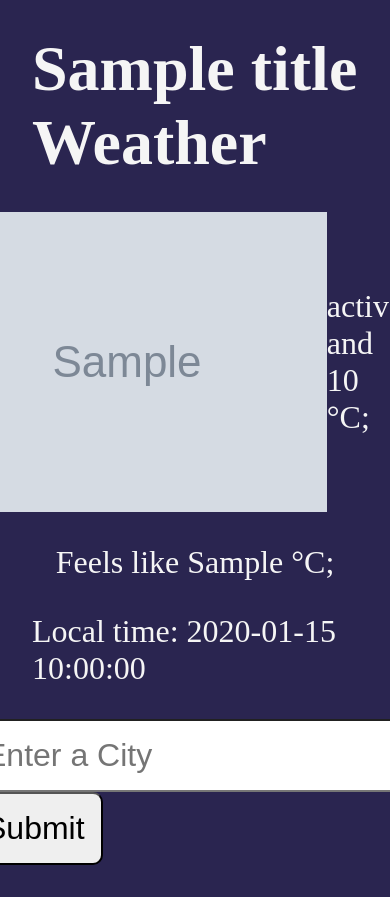
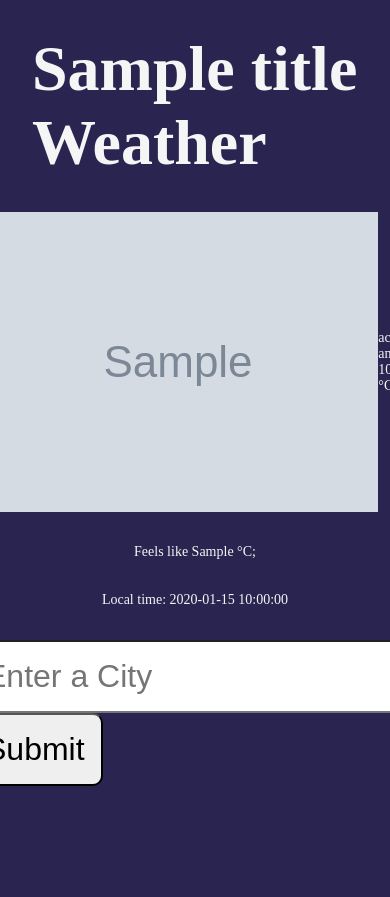
Before and after one commit to Toon-Bervoets/FloodPredict, a Flask app: template templates/weather.html in a window 390 px wide; the page is wider, and only the part inside the window is pictured. After the commit the page ends 786 px from the top of that part, so only its background shows below. Run offline with Flask 3, Linux system fonts and the light colour scheme; the template is opened without the code that fills it: most values are stand-ins (such as "Sample title", 1, 10 or a date in 2020); grey boxes marked "Sample" are stand-in pictures.

Commit message:
added layout 1.1_mobile

```diff
--- a/static/styles/style.css
+++ b/static/styles/style.css
@@ -34,3 +34,17 @@ input, button {
     align-items: center;
     margin-left: -60px; /* Shift both icon and text slightly to the left */
 }
+
+@media (max-width: 600px) {
+    .weather-icon {
+        width: 30px; /* Smaller icon on mobile */
+    }
+
+    .weather-info {
+        margin-left: 0; /* Remove left margin on mobile */
+    }
+
+    p {
+        font-size: 14px; /* Smaller font size for mobile */
+    }
+}
```
